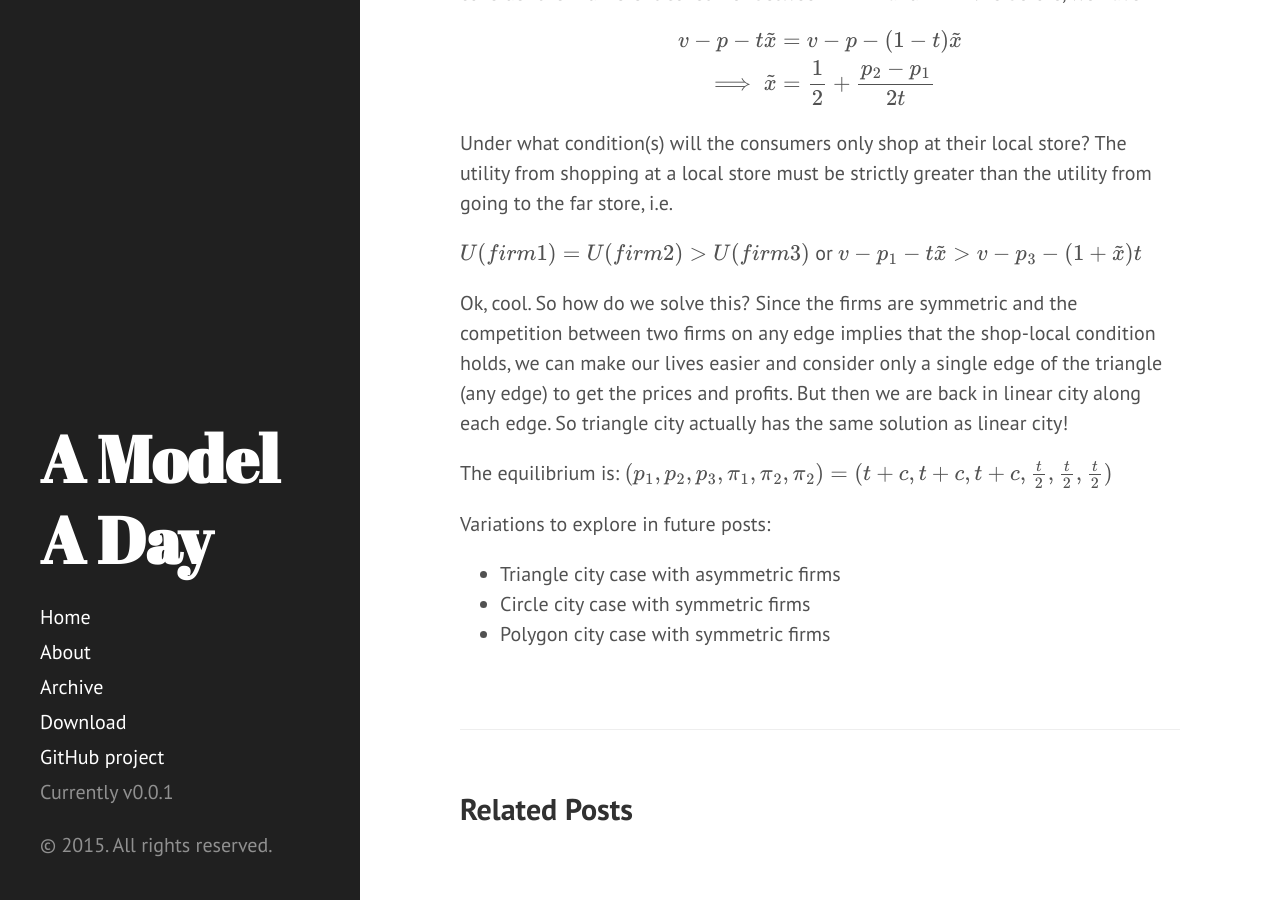
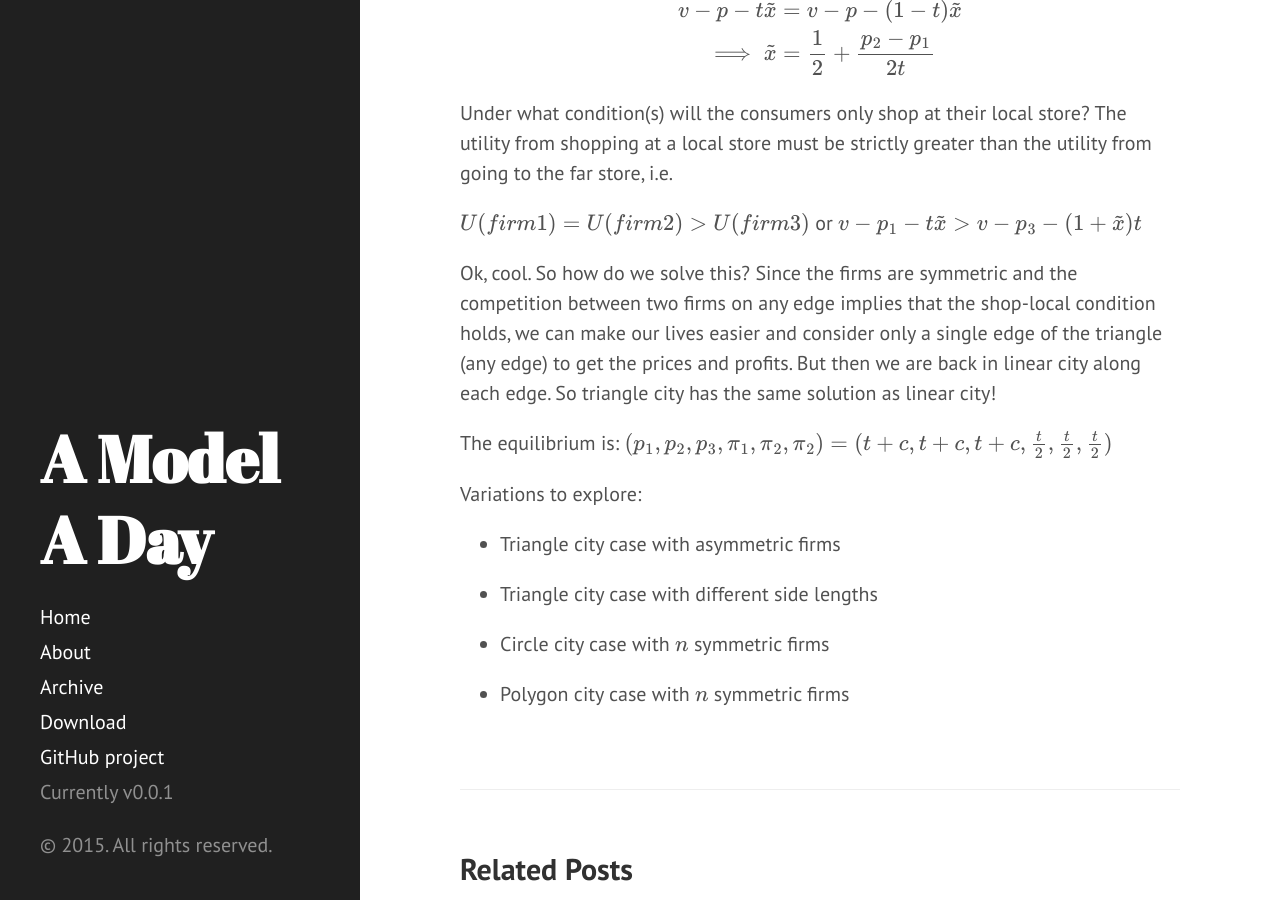
Before and after one commit to akhilrao/akhilrao.github.io, a Jekyll site: the page built from _posts/2015-09-28-hotelling-triangle-city.md, in a window 1280 px wide and 900 px high, scrolled down 2261 px. Built offline with Jekyll 4.4.1, drawn with Linux system fonts in a browser that asks for light colours; Markdown is read by kramdown in place of the engine named in the settings; formulas are drawn with MathJax 3; some of the changed text lies outside the part shown.

Commit message:
trying to make images show up

```diff
--- a/_posts/2015-09-28-hotelling-triangle-city.md
+++ b/_posts/2015-09-28-hotelling-triangle-city.md
@@ -6,15 +6,15 @@ title: Triangle City - A Hotelling Model
 [Hotelling models](https://en.wikipedia.org/wiki/Location_model) are a nice way to consider questions about differentiated products and monopolistic pricing. The idea is that firms are located a certain distance apart, and that the distance imposes a cost to consumers. The products themselves are homogeneous, but the distance cost acts as a differentiator. One version of the model is as follows:
 
 
-Suppose you have a city that's on a line normalized to length 1. A mass of consumers (also normalized to 1) is uniformly distributed along this line. There is a firm located at each end of the line (assume only 2 firms). Consumers value the firm's products at \\(v\\). Let \\(p_i\\) be the price of the \\(i\\)th firm's product and \\(c\\) be the common constant marginal cost. Assume that each consumer will necessarily buy 1 unit of the good, and that consumers face a cost in travelling to the firm. Let's assume the travel cost is linear.
+Suppose you have a city that's on a line normalized to length 1. A mass of consumers (also normalized to 1) is uniformly distributed along this line. There is a firm located at each end of the line (assume only 2 firms). Consumers value the firm's products at \\(v\\). Let \\(p_i\\) be the price of the \\(i\\)th firm's product and \\(c\\) be the common constant marginal cost. Assume that each consumer will necessarily buy 1 unit of the good, and that consumers face a linear travel cost to the firm.
 
-[![](/public/images/hotelling/linear_city.svg?raw=true "Linear City")](/public/images/hotelling/linear_city.svg "Linear City")
+[![](/public/images/hotelling/linear_city.svg "Linear City")](/public/images/hotelling/linear_city.svg "Linear City")
 
-We can analyze this problem by considering the indifferent consumer, call them \\(\tilde{x}\\) and let them be a distance of \\(t\\) away from one firm and \\(1-t\\) away from the other. The indifferent consumer's decision looks like this:
+We can analyze this problem by considering the indifferent consumer, call her \\(\tilde{x}\\). Let her be a distance of \\(t\\) away from one firm and \\(1-t\\) away from the other. The indifferent consumer's decision looks like this:
 
 $$ v - p - t\tilde{x} = v - p -(1-t)\tilde{x}$$
 
-That is, the indifferent consumer is the one whose utility from buying from firm 1 is equal to their utility from buying from firm 2. From this expression, we get that
+That is, the indifferent consumer is the one whose utility from buying from firm 1 is equal to her utility from buying from firm 2. From this expression, we get that
 
 $$ \tilde{x} = \frac{1}{2} + \frac{p_2 - p_1}{2t} $$
 
@@ -68,13 +68,17 @@ $$ U(firm 1) = U(firm 2) > U(firm 3) $$ or
 $$ v - p_1 - t\tilde{x} > v - p_3 - (1+\tilde{x})t $$
 
 
-Ok, cool. So how do we solve this? Since the firms are symmetric and the competition between two firms on any edge implies that the shop-local condition holds, we can make our lives easier and consider only a single edge of the triangle (any edge) to get the prices and profits. But then we are back in linear city along each edge. So triangle city actually has the same solution as linear city!
-
+Ok, cool. So how do we solve this? Since the firms are symmetric and the competition between two firms on any edge implies that the shop-local condition holds, we can make our lives easier and consider only a single edge of the triangle (any edge) to get the prices and profits. But then we are back in linear city along each edge. So triangle city has the same solution as linear city!
 
 The equilibrium is: \\( (p_1,p_2,p_3,\pi_1,\pi_2,\pi_2) = (t+c,t+c,t+c,\frac{t}{2},\frac{t}{2},\frac{t}{2}) \\)
 
 
-Variations to explore in future posts:
+Variations to explore:
+
 *  Triangle city case with asymmetric firms
-*  Circle city case with symmetric firms
-*  Polygon city case with symmetric firms
+
+*  Triangle city case with different side lengths
+
+*  Circle city case with \\(n\\) symmetric firms
+
+*  Polygon city case with \\(n\\) symmetric firms
```
Also changed, not shown: about.md (+2 -6 lines), 1 other file.
